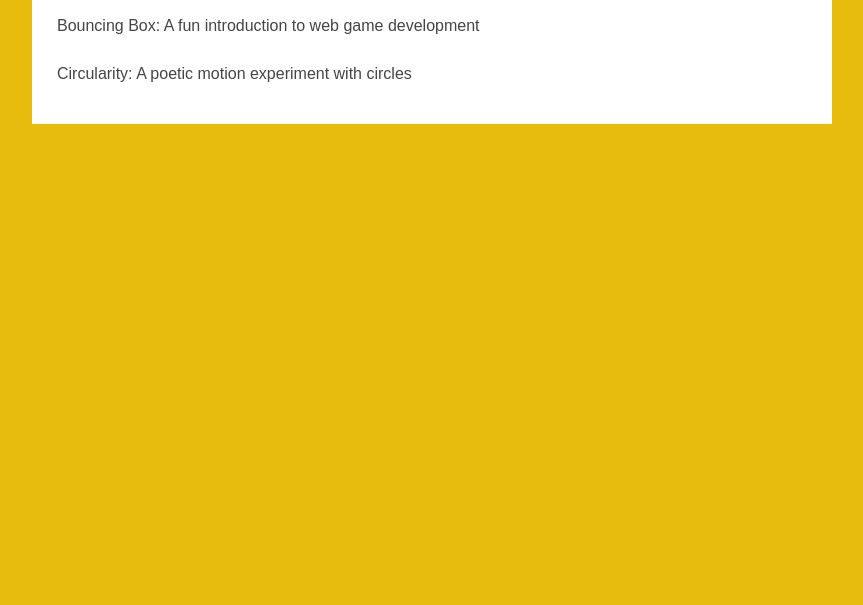
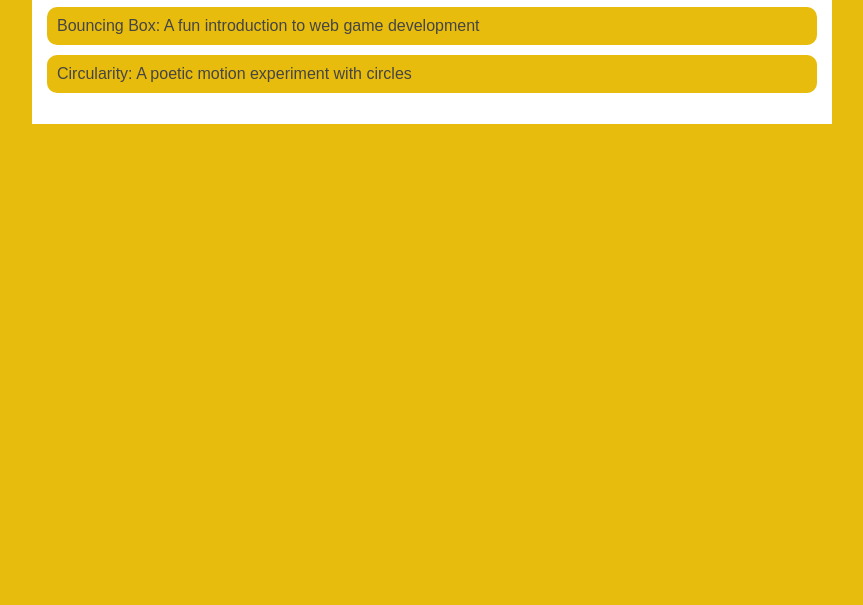
Before and after one commit to ramiissa15/ramiissa15.github.io, a plain HTML site: page portfolio.html in a window 1280 px wide. Shown: the part 195-800 px from the top of the page, without its empty margins (208-1071 px from the left). Drawn offline with Linux system fonts and the light colour scheme.

Commit message:
updated portfolio

```diff
--- a/style.css
+++ b/style.css
@@ -87,7 +87,7 @@ h2, h3 {
 }
 
 #portfolio li {
-  background: #fff;
+  background: rgb(232, 188, 13);
   padding: 10px;
   border-radius: 10px;
   margin-bottom: 10px;
```
